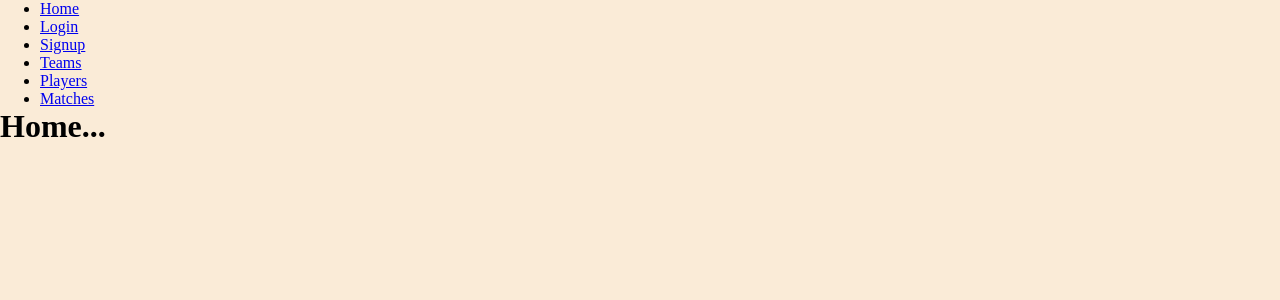
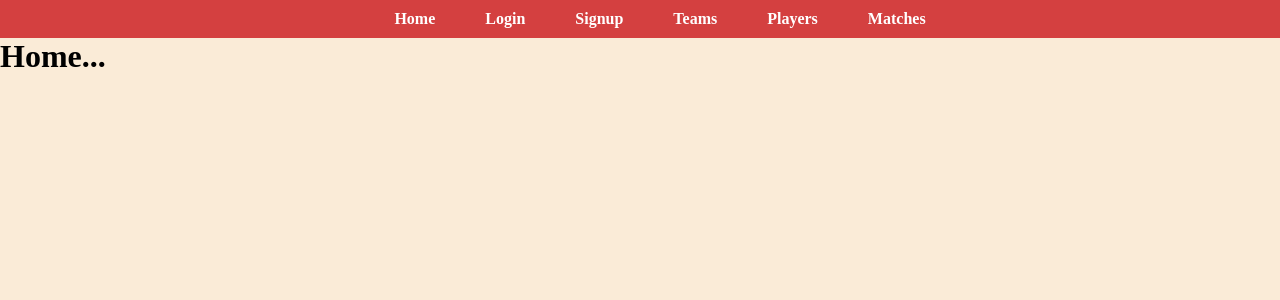
Before and after one commit to Vimalbharath/kabadi-ui, a React (Create React App) app: page / in a window 1280 px wide. Shown: the top 300 px of the page. Built offline with nearby package versions, Linux system fonts and the light colour scheme.

Commit message:
improvised navbar

```diff
--- /dev/null
+++ b/src/Navbar.css
@@ -0,0 +1,26 @@
+.navbar {
+    background-color: #d44040;
+    padding: 10px 0;
+}
+
+.nav-list {
+    list-style: none;
+    display: flex;
+    justify-content: center;
+}
+
+.nav-item {
+    margin: 0 15px;
+}
+
+.nav-link {
+    color: #fff;
+    text-decoration: none;
+    font-weight: bold;
+    padding: 5px 10px;
+    border-radius: 3px;
+}
+
+.nav-link:hover {
+    background-color: #555;
+}
--- a/src/components/Navbar.js
+++ b/src/components/Navbar.js
@@ -1,36 +1,44 @@
-import React from 'react'
-import { Link } from 'react-router-dom'
-
-
+import React from 'react';
+import { Link } from 'react-router-dom';
+import '../Navbar.css'; // Import the CSS file
 
 function Navbar() {
-
   return (
-
-    <nav>
-
-      <ul>
-        <li>
-          <Link to='/'>Home</Link>
+    <nav className="navbar">
+      <ul className="nav-list">
+        <li className="nav-item">
+          <Link to="/" className="nav-link">
+            Home
+          </Link>
         </li>
-        <li>
-          <Link to='/login'>Login</Link>
+        <li className="nav-item">
+          <Link to="/login" className="nav-link">
+            Login
+          </Link>
         </li>
-        <li>
-          <Link to='/signup'>Signup</Link>
+        <li className="nav-item">
+          <Link to="/signup" className="nav-link">
+            Signup
+          </Link>
         </li>
-        <li>
-          <Link to='/teams'>Teams</Link>
+        <li className="nav-item">
+          <Link to="/teams" className="nav-link">
+            Teams
+          </Link>
         </li>
-        <li>
-          <Link to='/players'>Players</Link>
+        <li className="nav-item">
+          <Link to="/players" className="nav-link">
+            Players
+          </Link>
         </li>
-        <li>
-          <Link to='/matches'>Matches</Link>
+        <li className="nav-item">
+          <Link to="/matches" className="nav-link">
+            Matches
+          </Link>
         </li>
       </ul>
     </nav>
   );
 }
 
-export default Navbar
+export default Navbar;
```
